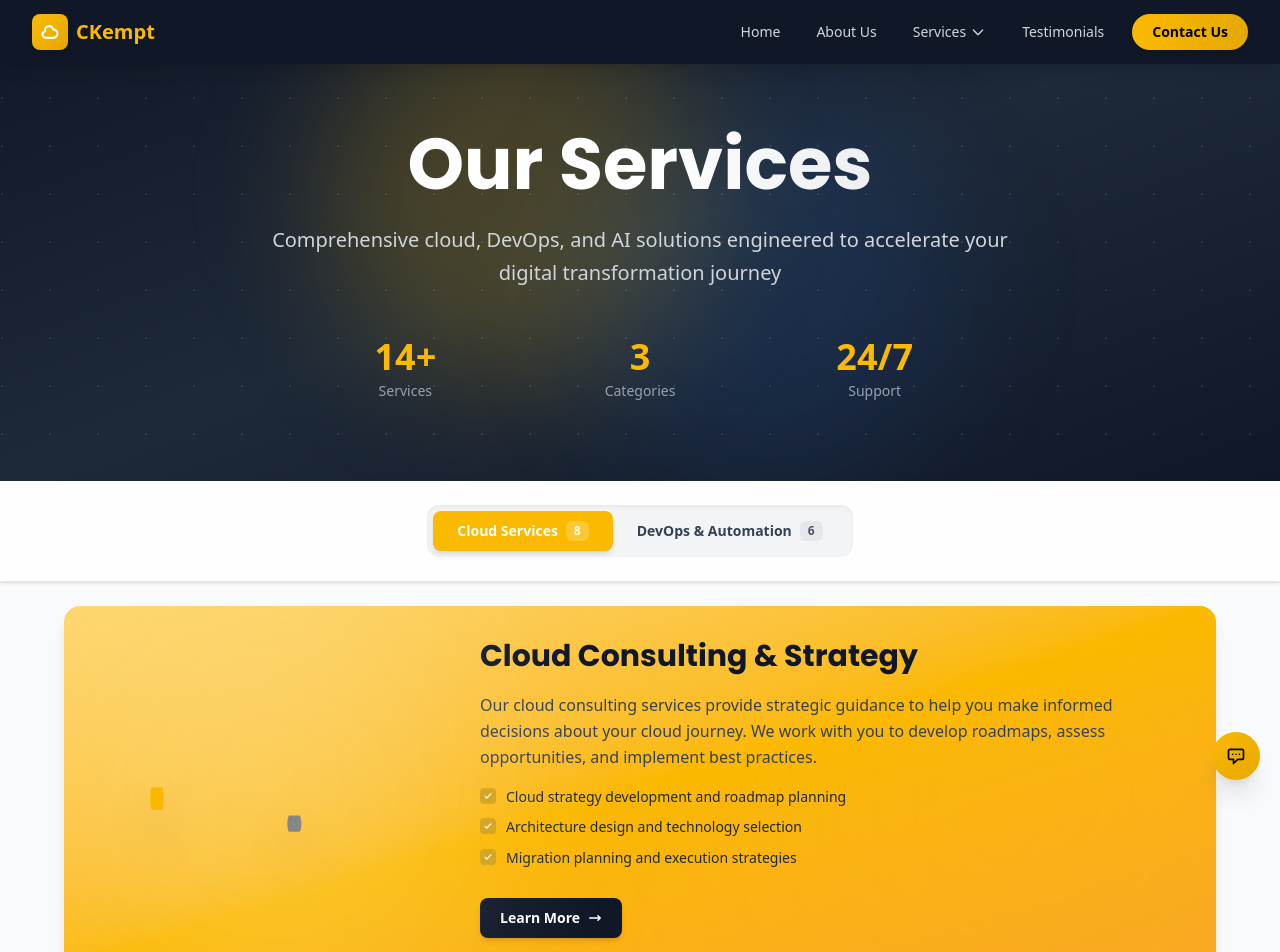
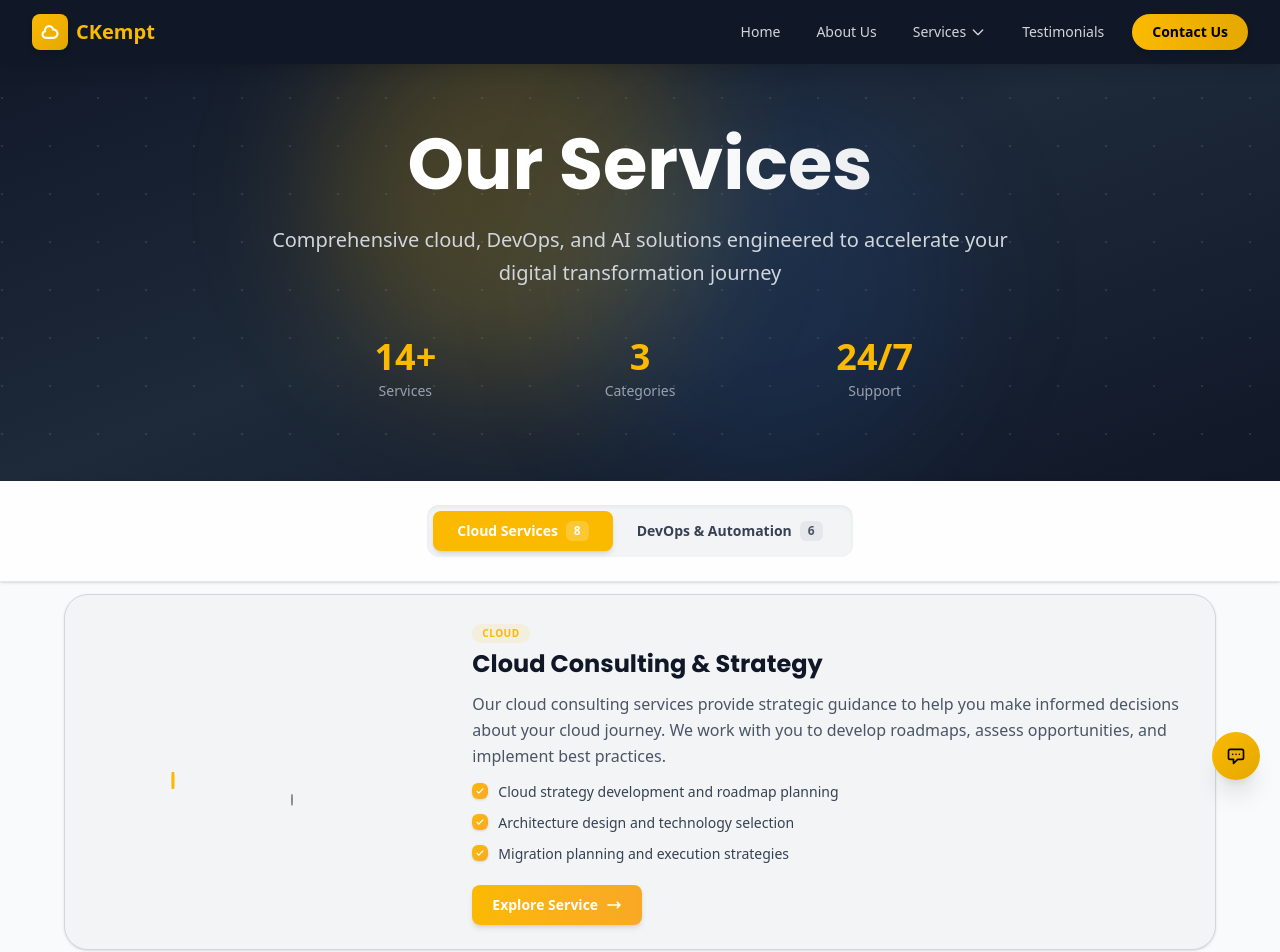
Before and after one commit to sanket0116/CKempt, a Next.js app: page /all-services in a window 1280 px wide. Shown: the top 952 px of the page. Built offline with nearby package versions, Linux system fonts and the light colour scheme.

Commit message:
service page UI changes

```diff
--- a/app/all-services/page.tsx
+++ b/app/all-services/page.tsx
@@ -18,13 +18,21 @@ function AllServicesContent() {
   const [isContactModalOpen, setIsContactModalOpen] = useState(false);
   const [selectedCategory, setSelectedCategory] = useState<'cloud' | 'devops' | 'ai'>(categoryParam || 'cloud');
   const [cloudAnimation, setCloudAnimation] = useState<object | null>(null);
+  const [isLoading, setIsLoading] = useState(true);
 
   // Load cloud animation
   useEffect(() => {
+    setIsLoading(true);
     fetch('/cloud-animation.json')
       .then(res => res.json())
-      .then(data => setCloudAnimation(data))
-      .catch(err => console.error('Failed to load animation:', err));
+      .then(data => {
+        setCloudAnimation(data);
+        setTimeout(() => setIsLoading(false), 500);
+      })
+      .catch(err => {
+        console.error('Failed to load animation:', err);
+        setIsLoading(false);
+      });
   }, []);
 
   // Update selected category when URL parameter changes
@@ -143,7 +151,7 @@ function AllServicesContent() {
           return (
             <div
               key={service.slug}
-              className="w-full px-4 sm:px-6 lg:px-16 py-6"
+              className="w-full px-4 sm:px-6 lg:px-16 py-3"
               style={{
                 animation: 'fadeInUp 0.8s ease-out forwards',
                 animationDelay: `${idx * 0.1}s`,
@@ -153,59 +161,46 @@ function AllServicesContent() {
               {/* Service Card - Reference Image Style */}
               <div className="max-w-7xl w-full mx-auto">
                 <div
-                  className={`relative ${isEven ? 'bg-gradient-to-br from-[#FDD870] via-[#FBB900] to-[#F9A825]' : 'bg-gradient-to-br from-[#4A5568] via-[#2D3748] to-[#1A202C]'} rounded-2xl overflow-hidden shadow-lg hover:shadow-xl transition-all duration-500`}
+                  className="relative bg-gray-100 border border-gray-300 hover:border-[#FBB900] rounded-3xl overflow-hidden shadow-sm hover:shadow-2xl transition-all duration-500 hover:-translate-y-1"
                   style={{
                     animation: 'slideInLeft 0.8s ease-out forwards',
                     animationDelay: `${idx * 0.1 + 0.2}s`,
                     opacity: 0
                   }}
                 >
-                  {/* Background Pattern - Tech Grid */}
-                  <div className="absolute inset-0 opacity-5">
-                    <div className="absolute inset-0" style={{
-                      backgroundImage: 'linear-gradient(rgba(255,255,255,0.1) 1px, transparent 1px), linear-gradient(90deg, rgba(255,255,255,0.1) 1px, transparent 1px)',
-                      backgroundSize: '50px 50px'
-                    }}></div>
-                  </div>
-
-                  {/* Decorative Glow */}
-                  <div className="absolute top-0 right-0 w-96 h-96 bg-[#FBB900]/10 rounded-full blur-[120px]"></div>
-                  <div className="absolute bottom-0 left-0 w-96 h-96 bg-[#FBB900]/15 rounded-full blur-[120px]"></div>
-
-                  <div className={`relative z-10 flex flex-col ${isEven ? 'lg:flex-row' : 'lg:flex-row-reverse'} items-center gap-4 lg:gap-8 p-5 lg:p-8`}>
+                  <div className={`flex flex-col ${isEven ? 'lg:flex-row' : 'lg:flex-row-reverse'} items-center gap-4 lg:gap-6 p-4 lg:p-6`}>
                     {/* Left Side - 3D Illustration Area */}
                     <div className="w-full lg:w-1/3 flex items-center justify-center">
-                      <div className="relative w-full max-w-[200px] lg:max-w-[280px]">
-                        {/* Isometric 3D Animation Container */}
-                        <div className="relative">
-                          {/* Glow effect behind animation */}
-                          <div className={`absolute inset-0 ${isEven ? 'bg-white/20' : 'bg-[#FBB900]/20'} rounded-full blur-3xl scale-150 animate-pulse`}></div>
-
-                          {/* Lottie Animation */}
-                          <div className="relative flex items-center justify-center">
-                            {cloudAnimation && (
-                              <Lottie
-                                animationData={cloudAnimation}
-                                loop={true}
-                                className="w-full h-auto drop-shadow-2xl"
-                              />
-                            )}
-                          </div>
+                      <div className="w-full max-w-[180px] lg:max-w-[220px]">
+                        {/* Lottie Animation */}
+                        <div className="flex items-center justify-center relative">
+                          {isLoading ? (
+                            <div className="w-full aspect-square bg-gradient-to-br from-gray-100 to-gray-200 rounded-2xl animate-pulse"></div>
+                          ) : cloudAnimation ? (
+                            <Lottie
+                              animationData={cloudAnimation}
+                              loop={true}
+                              className="w-full h-auto"
+                            />
+                          ) : null}
                         </div>
                       </div>
                     </div>
 
                     {/* Right Side - Text Content */}
-                    <div className="w-full lg:w-2/3 space-y-4">
+                    <div className="w-full lg:w-2/3 space-y-3">
                       {/* Title Section */}
-                      <div>
-                        <h2 className={`text-xl lg:text-3xl font-bold ${isEven ? 'text-gray-900' : 'text-white'} leading-tight`}>
+                      <div className="space-y-1.5">
+                        <div className="inline-block px-2.5 py-0.5 bg-[#FBB900]/10 text-[#FBB900] text-[10px] font-bold rounded-full uppercase tracking-wider">
+                          {selectedCategory}
+                        </div>
+                        <h2 className="text-xl lg:text-2xl font-bold text-gray-900 leading-tight">
                           {service.title}
                         </h2>
                       </div>
 
                       {/* Description */}
-                      <p className={`text-sm lg:text-base leading-relaxed ${isEven ? 'text-gray-700' : 'text-gray-200'}`}>
+                      <p className="text-sm lg:text-base leading-relaxed text-gray-600">
                         {detailedService?.description || service.excerpt}
                       </p>
 
@@ -213,13 +208,13 @@ function AllServicesContent() {
                       {detailedService?.features && (
                         <div className="space-y-2">
                           {detailedService.features.slice(0, 3).map((feature, featureIdx) => (
-                            <div key={featureIdx} className="flex items-start gap-2.5 group">
-                              <div className={`flex-shrink-0 w-4 h-4 rounded flex items-center justify-center mt-0.5 ${isEven ? 'bg-[#D4A017]' : 'bg-[#FBB900]/20'} transition-colors`}>
-                                <svg className={`w-2.5 h-2.5 ${isEven ? 'text-white' : 'text-[#FBB900]'}`} fill="none" stroke="currentColor" viewBox="0 0 24 24">
+                            <div key={featureIdx} className="flex items-start gap-2.5 group hover:translate-x-1 transition-transform duration-300">
+                              <div className="flex-shrink-0 w-4 h-4 rounded-md flex items-center justify-center mt-0.5 bg-gradient-to-br from-[#FBB900] to-[#F9A825] shadow-sm">
+                                <svg className="w-2.5 h-2.5 text-white" fill="none" stroke="currentColor" viewBox="0 0 24 24">
                                   <path strokeLinecap="round" strokeLinejoin="round" strokeWidth={3} d="M5 13l4 4L19 7" />
                                 </svg>
                               </div>
-                              <p className={`text-xs lg:text-sm leading-relaxed font-medium ${isEven ? 'text-gray-800' : 'text-gray-300'}`}>
+                              <p className="text-xs lg:text-sm leading-relaxed font-medium text-gray-700">
                                 {feature}
                               </p>
                             </div>
@@ -228,13 +223,13 @@ function AllServicesContent() {
                       )}
 
                       {/* CTA Button */}
-                      <div className="pt-3">
+                      <div className="pt-2">
                         <Link
                           href={`/services/${service.slug}`}
-                          className={`group inline-flex items-center gap-2 ${isEven ? 'bg-gray-900 hover:bg-gray-800 text-white' : 'bg-white hover:bg-gray-50 text-gray-900'} font-semibold px-5 py-2.5 rounded-lg transition-all duration-300 hover:scale-105 shadow-md hover:shadow-lg text-sm`}
+                          className="inline-flex items-center gap-2 bg-gradient-to-r from-[#FBB900] to-[#F9A825] hover:from-[#F9A825] hover:to-[#FBB900] text-white font-semibold px-5 py-2.5 rounded-lg transition-all duration-300 hover:scale-105 hover:shadow-lg shadow-md text-sm group"
                         >
-                          <span>Learn More</span>
-                          <svg className="w-3.5 h-3.5 group-hover:translate-x-1 transition-transform" fill="none" stroke="currentColor" viewBox="0 0 24 24">
+                          <span>Explore Service</span>
+                          <svg className="w-4 h-4 group-hover:translate-x-1 transition-transform duration-300" fill="none" stroke="currentColor" viewBox="0 0 24 24">
                             <path strokeLinecap="round" strokeLinejoin="round" strokeWidth={2.5} d="M17 8l4 4m0 0l-4 4m4-4H3" />
                           </svg>
                         </Link>
```
